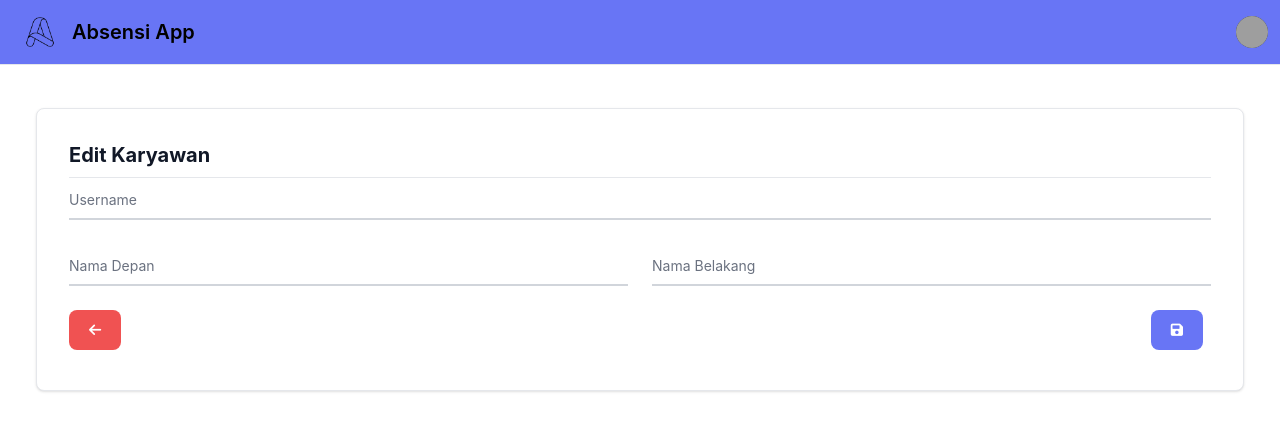
After one commit to niscitacan12/barter, a CodeIgniter app: the page made by application/views/page/super_admin/update_user.php in a window 1280 px wide. The commit adds this page. Shown: the top 431 px of the page. Run offline with CodeIgniter, Linux system fonts and the light colour scheme; data that the repository does not hold is empty; some libraries are stand-ins or nearby versions; grey boxes are pictures that could not be loaded.

Commit message:
update dan delete user role superadmin

```diff
--- /dev/null
+++ b/application/views/page/super_admin/update_user.php
@@ -0,0 +1,84 @@
+<!DOCTYPE html>
+<html lang="en">
+
+<head>
+    <meta charset="UTF-8">
+    <meta name="viewport" content="width=device-width, initial-scale=1.0">
+    <title>Absensi App</title>
+</head>
+
+<body>
+    <?php $this->load->view('components/sidebar_super_admin'); ?>
+    <div class="p-4 sm:ml-64">
+        <div class="p-5 mt-10">
+
+            <!-- Card -->
+            <div
+                class="w-full p-4 text-center bg-white border border-gray-200 rounded-lg shadow sm:p-8 dark:bg-gray-800 dark:border-gray-700">
+                <div class="flex justify-between">
+                    <h6 class="mb-2 text-xl font-bold text-gray-900 dark:text-white">Edit Karyawan</h6>
+                </div>
+
+                <hr>
+
+                <div class="mt-5 text-left">
+                    <!-- Form Input -->
+                    <form action="<?php echo base_url(
+                        'superadmin/aksi_edit_user'
+                    ); ?>" method="post" enctype="multipart/form-data">
+                        <input type="hidden" name="id_user" value="<?php echo $user->id_user; ?>">
+
+                        <div class="relative z-0 w-full mb-6 group">
+                            <input type="text" name="username" id="username"
+                                class="block py-2.5 px-0 w-full text-sm text-gray-900 bg-transparent border-0 border-b-2 border-gray-300 appearance-none dark:text-white dark:border-gray-600 dark:focus:border-blue-500 focus:outline-none focus:ring-0 focus:border-blue-600 peer"
+                                placeholder=" " autocomplete="off" value="<?php echo $user->username; ?>" required />
+                            <label for="username"
+                                class="peer-focus:font-medium absolute text-sm text-gray-500 dark:text-gray-400 duration-300 transform -translate-y-6 scale-75 top-3 -z-10 origin-[0] peer-focus:left-0 peer-focus:text-blue-600 peer-focus:dark:text-blue-500 peer-placeholder-shown:scale-100 peer-placeholder-shown:translate-y-0 peer-focus:scale-75 peer-focus:-translate-y-6">
+                                Username</label>
+                        </div>
+
+                        <div class="grid md:grid-cols-2 md:gap-6">
+
+                            <!-- Shift Input -->
+                            <div class="relative z-0 w-full mb-6 group">
+                                <input type="text" name="nama_depan" id="nama_depan"
+                                    class="block py-2.5 px-0 w-full text-sm text-gray-900 bg-transparent border-0 border-b-2 border-gray-300 appearance-none dark:text-white dark:border-gray-600 dark:focus:border-blue-500 focus:outline-none focus:ring-0 focus:border-blue-600 peer"
+                                    placeholder=" " autocomplete="off" required
+                                    value="<?php echo $user->nama_depan; ?>" />
+                                <label for="nama_depan"
+                                    class="peer-focus:font-medium absolute text-sm text-gray-500 dark:text-gray-400 duration-300 transform -translate-y-6 scale-75 top-3 -z-10 origin-[0] peer-focus:left-0 peer-focus:text-blue-600 peer-focus:dark:text-blue-500 peer-placeholder-shown:scale-100 peer-placeholder-shown:translate-y-0 peer-focus:scale-75 peer-focus:-translate-y-6">
+                                    Nama Depan
+                                </label>
+                            </div>
+
+                            <!-- Jam Masuk Input -->
+                            <div class="relative z-0 w-full mb-6 group">
+                                <input type="text" name="nama_belakang" id="nama_belakang"
+                                    class="block py-2.5 px-0 w-full text-sm text-gray-900 bg-transparent border-0 border-b-2 border-gray-300 appearance-none dark:text-white dark:border-gray-600 dark:focus:border-blue-500 focus:outline-none focus:ring-0 focus:border-blue-600 peer"
+                                    placeholder=" " autocomplete="off" required
+                                    value="<?php echo $user->nama_belakang; ?>" />
+                                <label for="nama_belakang"
+                                    class="peer-focus:font-medium absolute text-sm text-gray-500 dark:text-gray-400 duration-300 transform -translate-y-6 scale-75 top-3 -z-10 origin-[0] peer-focus:left-0 peer-focus:text-blue-600 peer-focus:dark:text-blue-500 peer-placeholder-shown:scale-100 peer-placeholder-shown:translate-y-0 peer-focus:scale-75 peer-focus:-translate-y-6">
+                                    Nama Belakang
+                                </label>
+                            </div>
+                        </div>
+
+
+
+                        <!-- Button -->
+                        <div class="flex justify-between">
+                            <a class="focus:outline-none text-white bg-red-500 hover:bg-red-800 focus:ring-4 focus:ring-red-300 font-medium rounded-lg text-sm px-5 py-2.5 mr-2 mb-2 dark:bg-red-600 dark:hover:bg-red-700 dark:focus:ring-red-900"
+                                href="javascript:history.go(-1)"><i class="fa-solid fa-arrow-left"></i></a>
+                            <button type="submit"
+                                class="text-white bg-indigo-500 hover:bg-indigo-800 focus:ring-4 focus:ring-indigo-300 font-medium rounded-lg text-sm px-5 py-2.5 mr-2 mb-2 dark:bg-indigo-600 dark:hover:bg-indigo-700 focus:outline-none dark:focus:ring-indigo-800"><i
+                                    class="fa-solid fa-floppy-disk"></i></button>
+                        </div>
+                    </form>
+                </div>
+            </div>
+        </div>
+    </div>
+</body>
+
+</html>
```
Also changed, not shown: application/controllers/SuperAdmin.php (+52 -25 lines), application/models/super_model.php (+47 -8 lines), application/views/page/super_admin/detail_user.php (+6 -9 lines), application/views/page/super_admin/user.php (+19 -4 lines).
